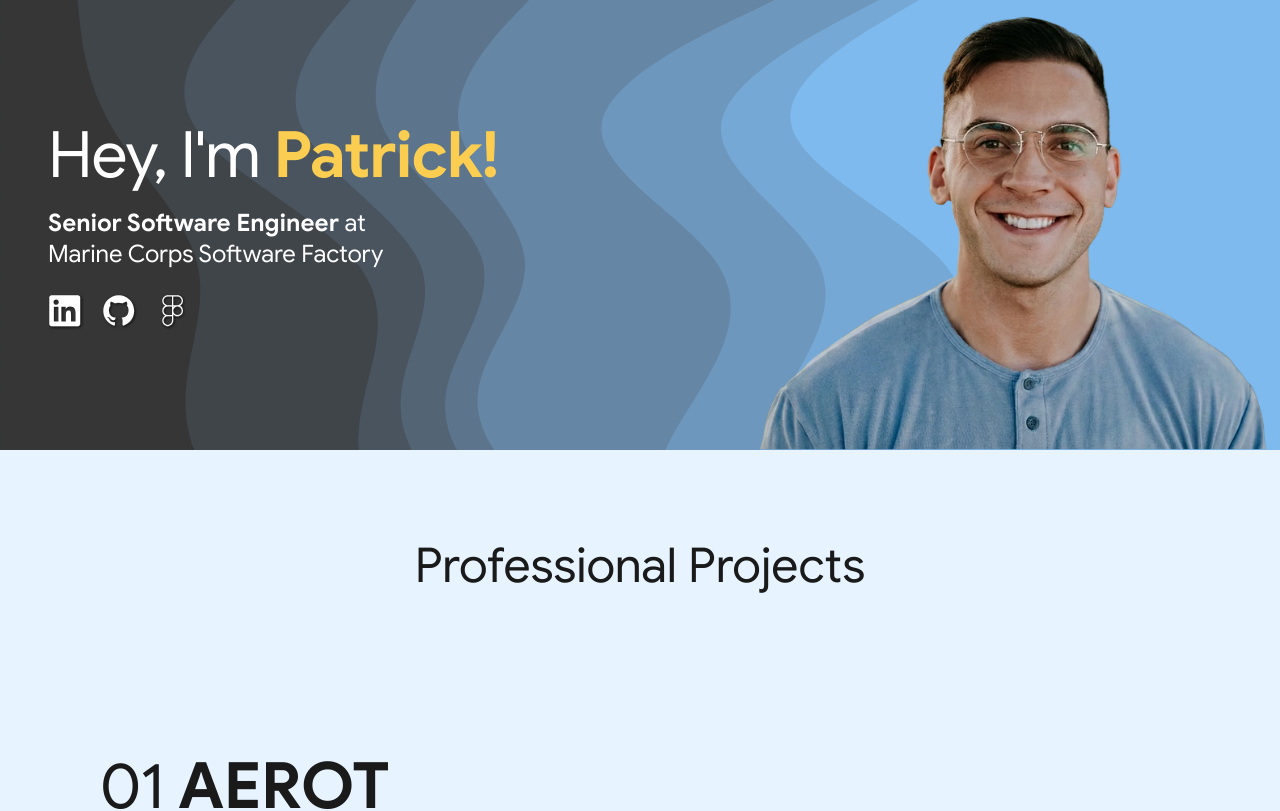
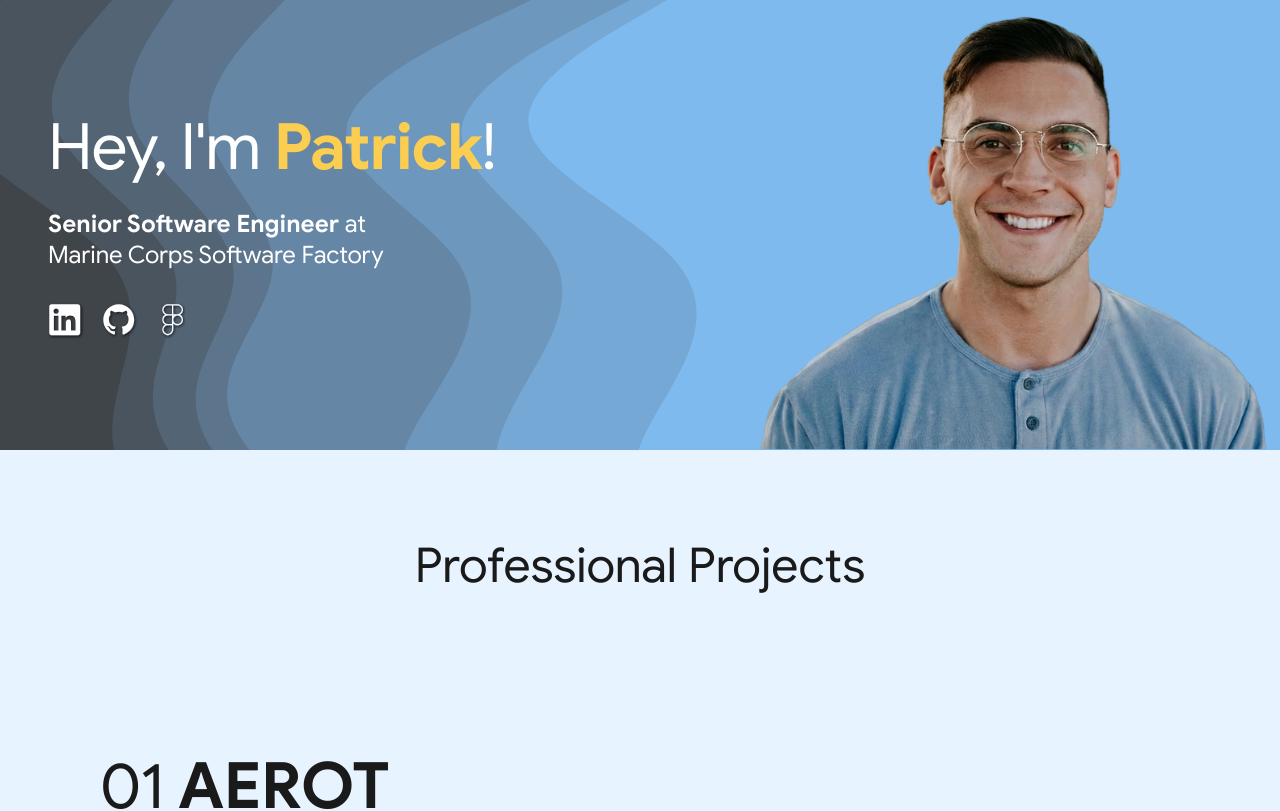
Before and after one commit to Patrick-Sherlund/patrick-sherlund-portfolio, a React (Vite) app: page / in a window 1280 px wide. Shown: the top 811 px of the page. Built offline with nearby package versions, Linux system fonts and the light colour scheme.

Commit message:
hero section done

```diff
--- /dev/null
+++ b/src/components/BubbleIn.css
@@ -0,0 +1,10 @@
+.bubble-in-container {
+  opacity: 0;
+  transform: scale(0.8);
+  transition: opacity 0.6s ease-out, transform 0.6s cubic-bezier(0.34, 1.56, 0.64, 1);
+}
+
+.bubble-in-container.bubble-in-visible {
+  opacity: 1;
+  transform: scale(1);
+}
--- /dev/null
+++ b/src/components/BubbleIn.tsx
@@ -0,0 +1,47 @@
+import { useEffect, useRef, useState } from 'react';
+import './BubbleIn.css';
+
+interface BubbleInProps {
+  children: React.ReactNode;
+  className?: string;
+}
+
+const BubbleIn = ({ children, className = '' }: BubbleInProps) => {
+  const [isVisible, setIsVisible] = useState(false);
+  const elementRef = useRef<HTMLDivElement>(null);
+
+  useEffect(() => {
+    const observer = new IntersectionObserver(
+      ([entry]) => {
+        if (entry.isIntersecting && !isVisible) {
+          setIsVisible(true);
+        }
+      },
+      {
+        threshold: 0.1, // Trigger when 10% of the element is visible
+        rootMargin: '0px 0px -50px 0px', // Trigger slightly before it enters viewport
+      }
+    );
+
+    if (elementRef.current) {
+      observer.observe(elementRef.current);
+    }
+
+    return () => {
+      if (elementRef.current) {
+        observer.unobserve(elementRef.current);
+      }
+    };
+  }, [isVisible]);
+
+  return (
+    <div
+      ref={elementRef}
+      className={`bubble-in-container ${isVisible ? 'bubble-in-visible' : ''} ${className}`}
+    >
+      {children}
+    </div>
+  );
+};
+
+export default BubbleIn;
--- a/src/components/HeroSection.css
+++ b/src/components/HeroSection.css
@@ -6,7 +6,7 @@
   overflow: hidden;
   display: flex;
   align-items: center;
-  background: linear-gradient(90deg, #3D4347 0%, #4D6780 50%, #7EBAEE 100%);
+  background: #7EBAEE;
   margin: 0;
   padding: 0;
 }
@@ -32,6 +32,7 @@
   margin: 0;
   color: #FFFFFF;
   letter-spacing: -0.02em;
+  min-height: 79px;
 }
 
 .hero-name {
@@ -47,10 +48,18 @@
   line-height: 1.3;
   margin: 0;
   color: #FFFFFF;
+  min-height: 70px;
 }
 
 .hero-role {
   font-weight: 700;
+}
+
+.typing-cursor {
+  display: inline-block;
+  margin-left: 2px;
+  animation: blink 0.7s infinite;
+  font-weight: 400;
 }
 
 .hero-social-links {
@@ -66,6 +75,23 @@
   width: 36px;
   height: 36px;
   transition: transform 0.2s ease;
+  opacity: 0;
+  transform: scale(0.5);
+}
+
+.hero-social-links.show-social .social-icon-1 {
+  animation: bubbleIn 0.4s cubic-bezier(0.34, 1.56, 0.64, 1) forwards;
+  animation-delay: 0s;
+}
+
+.hero-social-links.show-social .social-icon-2 {
+  animation: bubbleIn 0.4s cubic-bezier(0.34, 1.56, 0.64, 1) forwards;
+  animation-delay: 0.15s;
+}
+
+.hero-social-links.show-social .social-icon-3 {
+  animation: bubbleIn 0.4s cubic-bezier(0.34, 1.56, 0.64, 1) forwards;
+  animation-delay: 0.3s;
 }
 
 .hero-social-links a:hover {
@@ -91,11 +117,10 @@
 
 .hero-pattern {
   position: absolute;
-  right: 0;
+  right: 280px;
   top: 0;
   height: 100%;
   width: auto;
-  min-width: 100%;
   display: block;
   object-fit: cover;
   object-position: right center;
@@ -312,3 +337,24 @@
     height: 52%;
   }
 }
+
+/* Keyframe Animations */
+@keyframes blink {
+  0%, 50% {
+    opacity: 1;
+  }
+  51%, 100% {
+    opacity: 0;
+  }
+}
+
+@keyframes bubbleIn {
+  0% {
+    opacity: 0;
+    transform: scale(0.5);
+  }
+  100% {
+    opacity: 1;
+    transform: scale(1);
+  }
+}
--- a/src/components/HeroSection.tsx
+++ b/src/components/HeroSection.tsx
@@ -9,6 +9,14 @@ import figmaIcon from '../assets/images/home/figma-icon.svg';
 
 const HeroSection = () => {
   const [isMobile, setIsMobile] = useState(window.innerWidth <= 768);
+  const [titleText, setTitleText] = useState('');
+  const [subtitleText, setSubtitleText] = useState('');
+  const [showTitleCursor, setShowTitleCursor] = useState(true);
+  const [showSubtitleCursor, setShowSubtitleCursor] = useState(false);
+  const [showSocial, setShowSocial] = useState(false);
+
+  const fullTitle = "Hey, I'm Patrick!";
+  const fullSubtitle = "Senior Software Engineer at\nMarine Corps Software Factory";
 
   useEffect(() => {
     const handleResize = () => {
@@ -19,26 +27,85 @@ const HeroSection = () => {
     return () => window.removeEventListener('resize', handleResize);
   }, []);
 
+  useEffect(() => {
+    let titleIndex = 0;
+    let subtitleIndex = 0;
+
+    // Type title character by character
+    const titleInterval = setInterval(() => {
+      if (titleIndex < fullTitle.length) {
+        setTitleText(fullTitle.slice(0, titleIndex + 1));
+        titleIndex++;
+      } else {
+        clearInterval(titleInterval);
+        // Hide title cursor and start subtitle after a brief pause
+        setTimeout(() => {
+          setShowTitleCursor(false);
+          setShowSubtitleCursor(true);
+
+          // Start typing subtitle
+          const subtitleInterval = setInterval(() => {
+            if (subtitleIndex < fullSubtitle.length) {
+              setSubtitleText(fullSubtitle.slice(0, subtitleIndex + 1));
+              subtitleIndex++;
+            } else {
+              clearInterval(subtitleInterval);
+              // Hide subtitle cursor and show social icons
+              setTimeout(() => {
+                setShowSubtitleCursor(false);
+                setShowSocial(true);
+              }, 300);
+            }
+          }, 40); // Typing speed for subtitle
+        }, 500); // Pause before starting subtitle
+      }
+    }, 60); // Typing speed for title
+
+    return () => {
+      clearInterval(titleInterval);
+    };
+  }, []);
+
   return (
     <section className="hero-section">
       <div className="hero-content">
         <div className="hero-text">
           <h1 className="hero-title">
-            Hey, I'm <span className="hero-name">Patrick!</span>
+            {titleText.split('').map((char, index) => {
+              const isPatrick = titleText.indexOf("Patrick") !== -1 && index >= titleText.indexOf("Patrick") && index < titleText.indexOf("Patrick") + 7;
+              return (
+                <span key={index} className={isPatrick ? 'hero-name' : ''}>
+                  {char}
+                </span>
+              );
+            })}
+            {showTitleCursor && <span className="typing-cursor">|</span>}
           </h1>
           <p className="hero-subtitle">
-            <span className="hero-role">Senior Software Engineer</span> at
-            <br />
-            Marine Corps Software Factory
+            {subtitleText.split('\n').map((line, lineIndex) => (
+              <span key={lineIndex}>
+                {line.split('').map((char, charIndex) => {
+                  const isSenior = line.startsWith("Senior Software Engineer");
+                  const isInSenior = isSenior && charIndex < "Senior Software Engineer".length;
+                  return (
+                    <span key={charIndex} className={isInSenior ? 'hero-role' : ''}>
+                      {char}
+                    </span>
+                  );
+                })}
+                {lineIndex < subtitleText.split('\n').length - 1 && <br />}
+              </span>
+            ))}
+            {showSubtitleCursor && <span className="typing-cursor">|</span>}
           </p>
-          <div className="hero-social-links">
-            <a href="https://www.linkedin.com/in/patrick-sherlund" target="_blank" rel="noopener noreferrer" aria-label="LinkedIn">
+          <div className={`hero-social-links ${showSocial ? 'show-social' : ''}`}>
+            <a href="https://www.linkedin.com/in/patrick-sherlund" target="_blank" rel="noopener noreferrer" aria-label="LinkedIn" className="social-icon-1">
               <img src={linkedinIcon} alt="LinkedIn" />
             </a>
-            <a href="https://github.com/patrick-sherlund" target="_blank" rel="noopener noreferrer" aria-label="GitHub">
+            <a href="https://github.com/patrick-sherlund" target="_blank" rel="noopener noreferrer" aria-label="GitHub" className="social-icon-2">
               <img src={githubIcon} alt="GitHub" />
             </a>
-            <a href="https://www.figma.com/@patrick_sherlund" target="_blank" rel="noopener noreferrer" aria-label="Figma">
+            <a href="https://www.figma.com/@patrick_sherlund" target="_blank" rel="noopener noreferrer" aria-label="Figma" className="social-icon-3">
               <img src={figmaIcon} alt="Figma" />
             </a>
           </div>
--- a/src/components/ProjectPage.tsx
+++ b/src/components/ProjectPage.tsx
@@ -23,6 +23,7 @@ import iphoneFrame from '../assets/images/pages/devices/iphone.png';
 import mmcFrame from '../assets/images/pages/devices/mmc.png';
 import appleDisplayFrame from '../assets/images/pages/devices/apple-display.png';
 import buttonArrow from '../assets/images/pages/button-arrow.svg';
+import BubbleIn from './BubbleIn';
 
 type DeviceType = 'laptop' | 'ipad' | 'iphone' | 'mmc' | 'apple-display';
 
@@ -66,6 +67,7 @@ const ProjectPage = ({
           <ProjectNumber>
             {number} <strong>{title}</strong>
           </ProjectNumber>
+          <BubbleIn>
             {device === 'laptop' ? (
               <ProjectLaptopContainer>
                 <LaptopFrame src={deviceFrame} alt="Laptop frame" />
@@ -81,6 +83,7 @@ const ProjectPage = ({
                 </DeviceScreen>
               </DeviceContainer>
             )}
+          </BubbleIn>
         </ProjectLeft>
 
         <ProjectRight>
```
Lines whose indentation alone changed are shown as unchanged.
